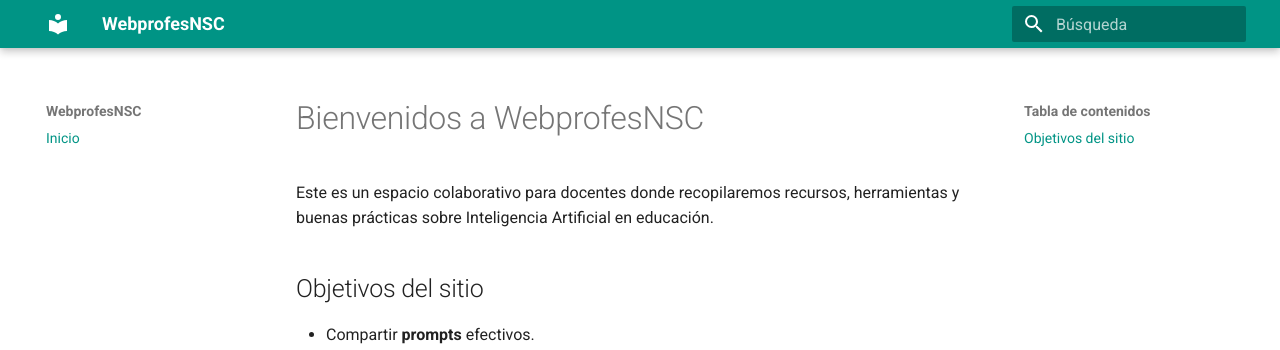
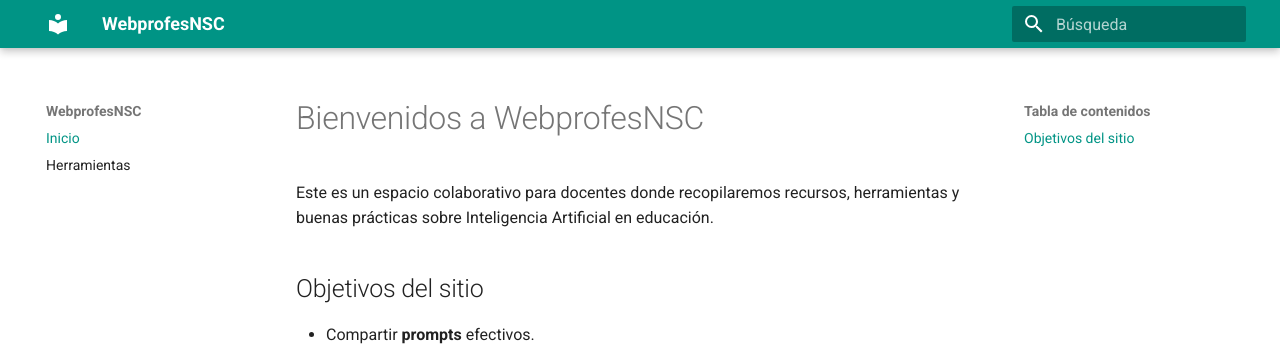
Before and after one commit to nuriacasado/WebprofesNSC, an MkDocs documentation site: the page built from docs/index.md, in a window 1280 px wide. Shown: the top 350 px of the page. Built offline with MkDocs 1.6.1 and Material for MkDocs 9.7.7, drawn with Linux system fonts in a browser that asks for light colours.

Commit message:
Update mkdocs.yml

```diff
--- a/mkdocs.yml
+++ b/mkdocs.yml
@@ -12,3 +12,4 @@
 
 nav:
   - Inicio: index.md
+  - Herramientas: herramientas.md
```
